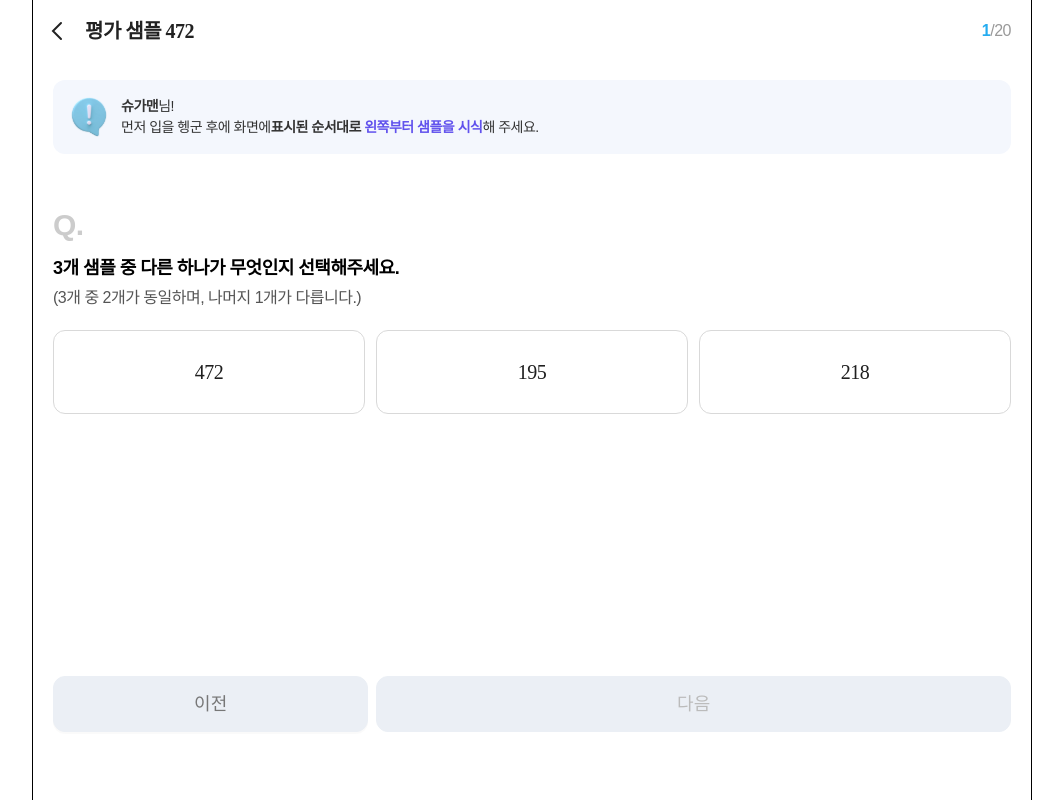
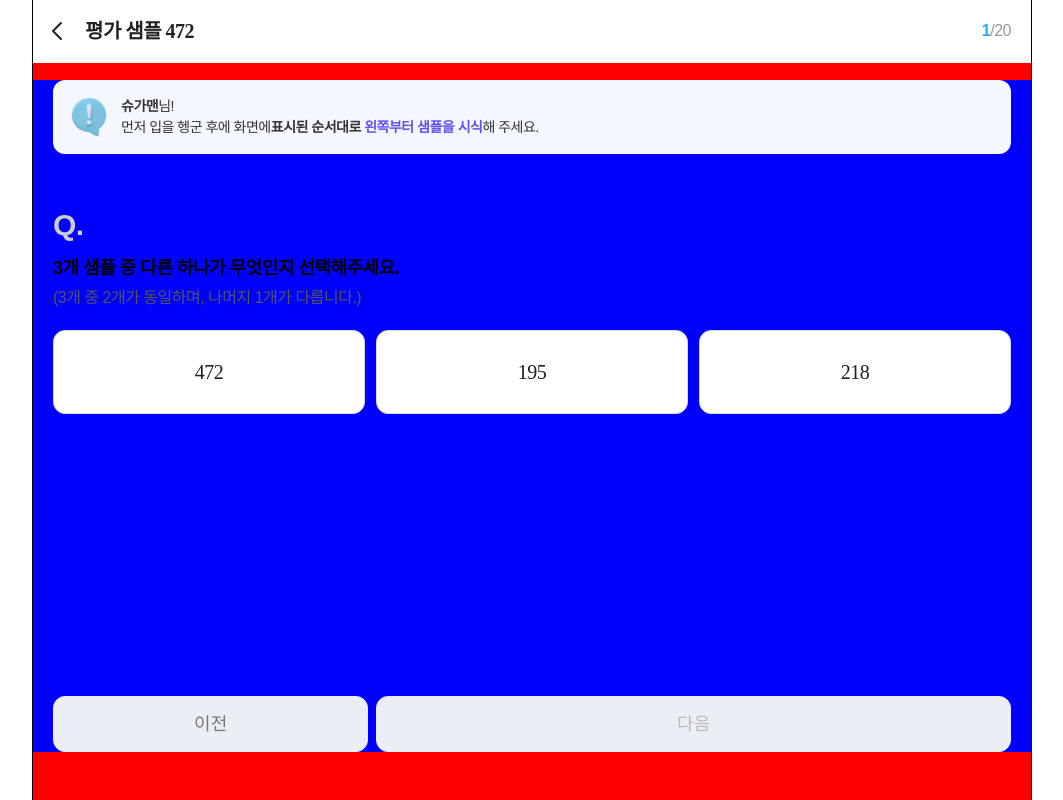
Before and after one commit to 9Gu-Mo/React_Antd, a React (Vite) app: page /triangle in a window 1280 px wide. Shown: the whole page, without its empty margins (108-1171 px from the left). Built offline with nearby package versions, Linux system fonts and the light colour scheme; a web font is replaced by a local one.

Commit message:
전체 높이값 수정

```diff
--- a/src/App.tsx
+++ b/src/App.tsx
@@ -16,9 +16,9 @@ export default function App() {
     <>
       <Flex className="wrap" vertical>
         {isInfoPage || isNoticePage ? "" : <Header />}
-        <main>
+        <Flex className="main" gap={40} vertical>
           <Outlet />
-        </main>
+        </Flex>
       </Flex>
     </>
   );
--- a/src/global.scss
+++ b/src/global.scss
@@ -3,6 +3,11 @@ html {
   font-size: 62.5%;
   letter-spacing: -0.05em;
   font-family: "Pretendard", sans-serif;
+}
+
+html,
+body {
+  height: 100%;
 }
 
 .wrap {
@@ -15,12 +20,18 @@ html {
   padding: 80px 0 48px;
   border-left: 1px solid #000;
   border-right: 1px solid #000;
+  background-color: red;
 
-  > main {
-    height: calc(100vh - 80px - 48px);
-    display: flex;
-    flex-direction: column;
+  .main {
+    min-height: calc(100vh - 80px - 48px);
     padding: 0 20px;
+    background-color: blue;
+
+    > * {
+      &:first-child {
+        flex: 1 1 0%;
+      }
+    }
   }
 }
 
@@ -232,9 +243,6 @@ h1.ant-typography {
 }
 
 .bottom-fix {
-  width: 100%;
-  padding: 20px 0;
-
   > button {
     height: 56px;
     border-radius: 12px;
@@ -527,8 +535,6 @@ h2.ant-typography {
 
 // evaluation
 .evaluation {
-  flex: 1 1 0%;
-
   > .ant-flex {
     padding: 16px;
     border-radius: 12px;
--- a/src/routes/DodEvaluation.tsx
+++ b/src/routes/DodEvaluation.tsx
@@ -4,7 +4,6 @@ import { Button, Flex, Typography } from "antd";
 // component
 import BottomFixButton from "../components/common/BottomFixButton";
 import SliderFiveStep from "../components/common/SliderFiveStep";
-import TextArea from "antd/es/input/TextArea";
 
 export default function DodEvaluation() {
   return (
@@ -31,13 +30,13 @@ export default function DodEvaluation() {
           <SliderFiveStep />
         </div>
 
-        <div className="content">
+        {/* <div className="content">
           <Flex>
             <em>Q.</em>
           </Flex>
           <b>평가하신 구체적인 이유와 차이를 느낀 부분을 자유롭게 작성해 주세요.</b>
           <TextArea />
-        </div>
+        </div> */}
       </div>
       <BottomFixButton text="다음" type="primary" disabled>
         <Button>이전</Button>
```
